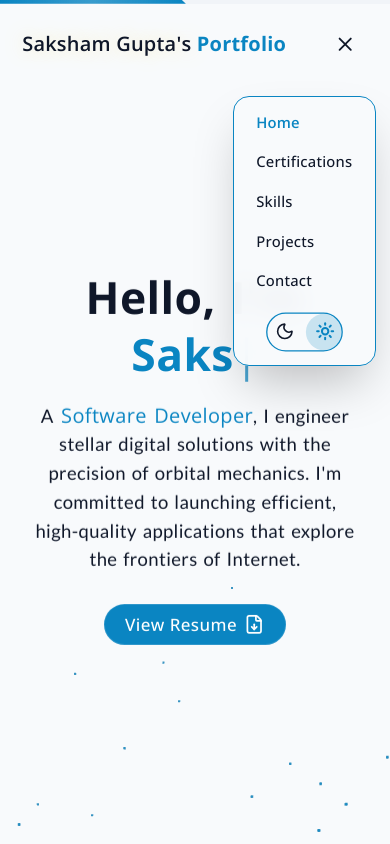
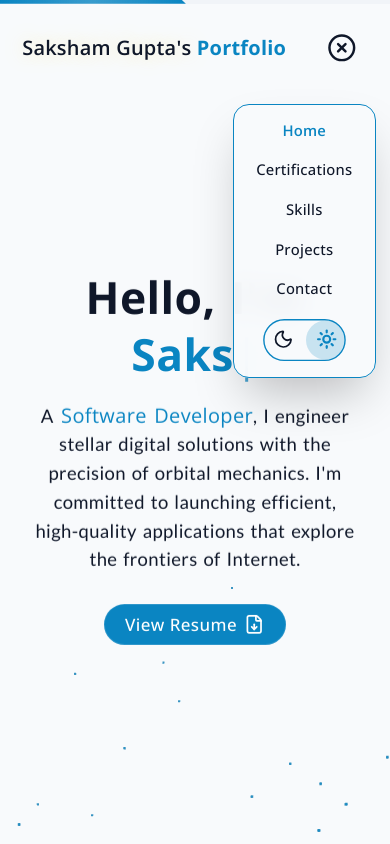
Before and after one commit to ERSA-14/ERSA_portfolio, a React (Vite) app: page / in a window 390 px wide. Both pictures are taken after a click on the button 345 px from the left and 44 px from the top of the page. Shown: the top 844 px of the page. Built offline with nearby package versions, Linux system fonts and the light colour scheme; a web font is replaced by a local one.

Commit message:
minor fix

```diff
--- a/src/components/Certifications.jsx
+++ b/src/components/Certifications.jsx
@@ -162,7 +162,7 @@ export const Certifications = () => {
                   </p>
 
                   <div className="flex flex-wrap items-center justify-center md:justify-start gap-4">
-                    <span className="px-2 py-0.5 bg-primary/20 text-primary text-sm md:text-xs font-bold rounded uppercase border border-primary/10">
+                    <span className="px-2 py-0.5 border-1 border-primary bg-primary/20 text-primary text-sm md:text-xs font-bold rounded uppercase border border-primary/10">
                       Active
                     </span>
                     <span className="text-sm md:text-xs font-bold text-muted-foreground/80 tracking-wide uppercase">
--- a/src/components/NavBar.jsx
+++ b/src/components/NavBar.jsx
@@ -1,5 +1,5 @@
 import { useState, useEffect } from "react";
-import { Menu, X } from "lucide-react";
+import { Menu, CircleX } from "lucide-react";
 import { cn } from "../lib/utils";
 import { ThemeToggle } from "./ThemeToggle";
 
@@ -112,22 +112,22 @@ export const NavBar = () => {
             aria-expanded={isMobileMenuOpen}
           >
             {isMobileMenuOpen ? (
-              <X className="icon-lg" />
+              <CircleX className="icon-xl" />
             ) : (
-              <Menu className="icon-lg" />
+              <Menu className="icon-xl" />
             )}
           </button>
         </div>
       </div>
 
       {isMobileMenuOpen && (
-        <div className="lg:hidden absolute top-full right-4 mt-2 w-max bg-background/95 backdrop-blur-md border border-primary rounded-xl p-2 flex flex-col gap-1 shadow-2xl animate-in slide-in-from-top-2 fade-in duration-0 origin-top-right will-change-transform">
+        <div className="lg:hidden absolute top-full right-4 mt-2 w-fit bg-background/95 backdrop-blur-md border border-primary rounded-xl p-2 flex flex-col gap-1 items-center shadow-2xl animate-in slide-in-from-top-2 fade-in duration-0 origin-top-right will-change-transform">
           {navItems.map((item) => (
             <a
               key={item.name}
               href={item.href}
               className={cn(
-                "text-sm px-4 py-2 rounded-lg flex items-center transition-colors duration-200",
+                "text-sm px-4 py-2 rounded-lg flex items-center justify-center w-full transition-colors duration-200",
                 activeSection === item.href.substring(1)
                   ? "text-primary font-semibold bg-secondary/50"
                   : "font-medium text-foreground hover:text-primary hover:bg-secondary/50"
@@ -137,8 +137,8 @@ export const NavBar = () => {
               {item.name}
             </a>
           ))}
-          <div className="py-3 mt-1 flex justify-center">
-            <ThemeToggle className="scale-[1.3] !border" />
+          <div className="py-4 mt-0 flex justify-center">
+            <ThemeToggle className="scale-[1.4] !border" />
           </div>
         </div>
       )}
```
